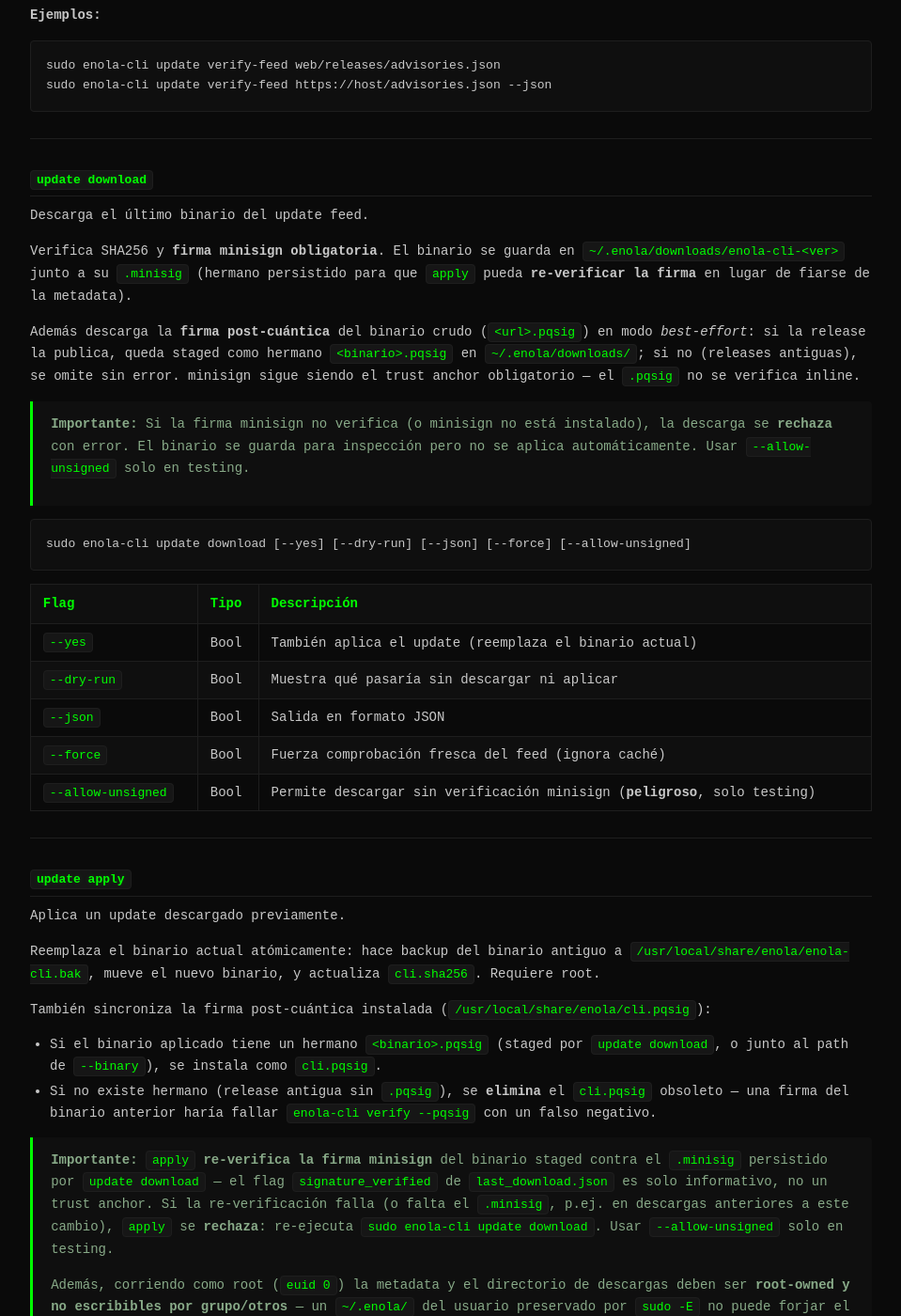
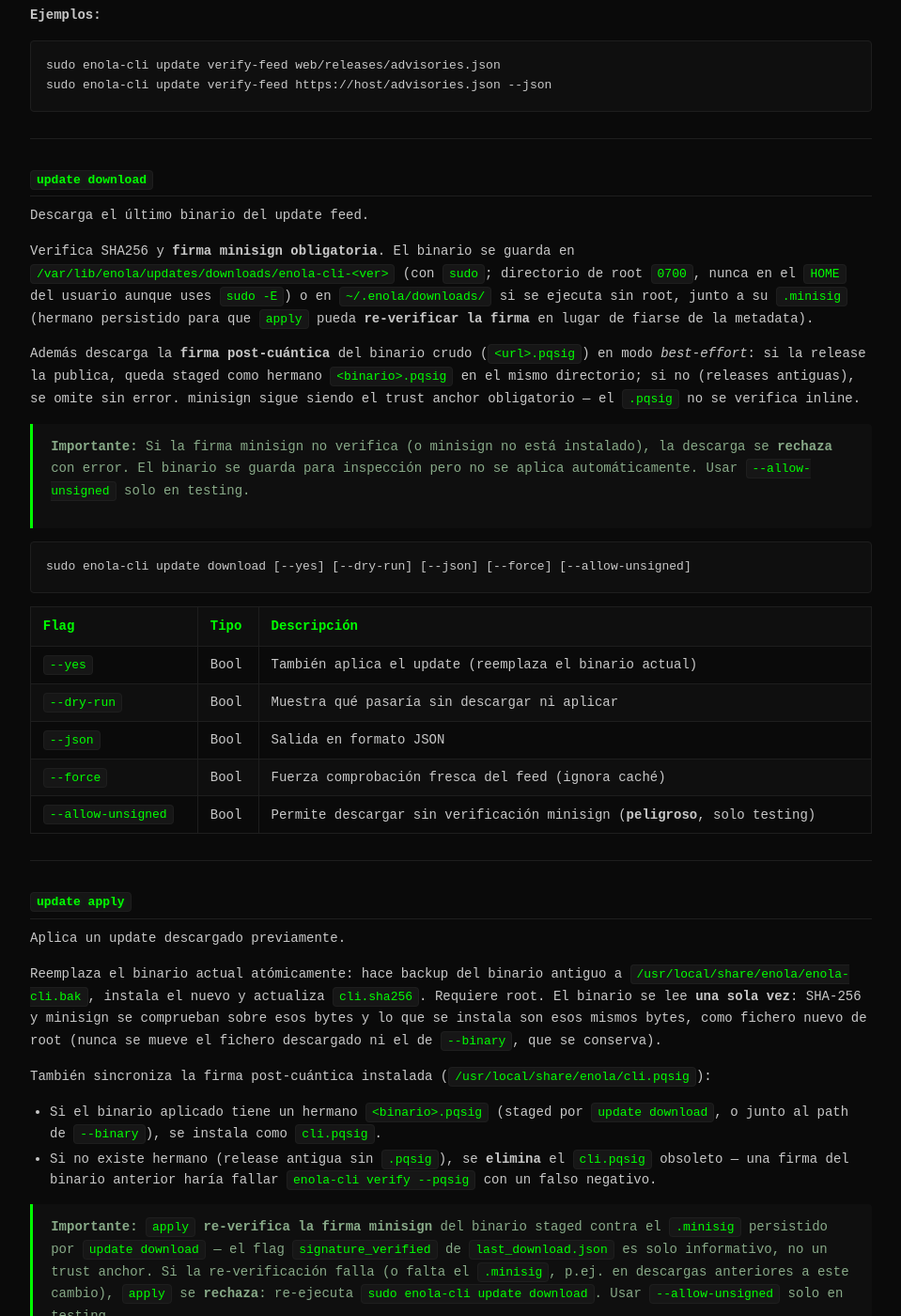
Before and after one commit to SalvadorPalmaRodriguez/enola-cli-lite, a Jekyll site: the page built from docs/user/update/commands-update.md, in a window 1280 px wide and 1400 px high, scrolled down 1955 px. Shown: the whole window at 94% size, without its empty margins (160-1119 px from the left). Built offline with Jekyll 4.4.1, drawn with Linux system fonts in a browser that asks for light colours; our own code applies the rules of GitHub Pages for plain Markdown files; some of the changed text lies outside the part shown.

Commit message:
docs(security): CHANGELOG [Unreleased] + DOC-SYNC del endurecimiento SEC-A1…A9
- CHANGELOG › Security: las 8 notas del bloque (listen loopback nginx/socat,
  locks en /run/enola/locks, instalador PQC pineado, ssh add-key sin
  symlinks, ~/.enola vía SafeDir, staging de updates en /var/lib/enola,
  entorno heredado sanitizado como root, /srv/enola-* 0700).
- config.example.toml + config-reference.md: claves/variables nuevas.
- commands-setup.md, commands-update.md, commands-ssh.md: comportamiento
  de setup --pqc-tls, update download/apply y ssh add-key.
- SECURITY.md (docs/user) y llms.txt/llms-full.txt sincronizados.

Verificación reproducible:
  bash docs/dev/audit/run_all.sh --profile cli --strict → checks 05/15 en verde

Build: sin cambios de código.

```diff
--- a/docs/user/update/commands-update.md
+++ b/docs/user/update/commands-update.md
@@ -89,13 +89,15 @@ sudo enola-cli update verify-feed https://host/advisories.json --json
 Descarga el último binario del update feed.
 
 Verifica SHA256 y **firma minisign obligatoria**. El binario se guarda en
-`~/.enola/downloads/enola-cli-<ver>` junto a su `.minisig` (hermano
+`/var/lib/enola/updates/downloads/enola-cli-<ver>` (con `sudo`; directorio de
+root `0700`, nunca en el `HOME` del usuario aunque uses `sudo -E`) o en
+`~/.enola/downloads/` si se ejecuta sin root, junto a su `.minisig` (hermano
 persistido para que `apply` pueda **re-verificar la firma** en lugar de
 fiarse de la metadata).
 
 Además descarga la **firma post-cuántica** del binario crudo (`<url>.pqsig`)
 en modo *best-effort*: si la release la publica, queda staged como hermano
-`<binario>.pqsig` en `~/.enola/downloads/`; si no (releases antiguas), se omite
+`<binario>.pqsig` en el mismo directorio; si no (releases antiguas), se omite
 sin error. minisign sigue siendo el trust anchor obligatorio — el `.pqsig` no
 se verifica inline.
 
@@ -122,8 +124,11 @@ sudo enola-cli update download [--yes] [--dry-run] [--json] [--force] [--allow-u
 Aplica un update descargado previamente.
 
 Reemplaza el binario actual atómicamente: hace backup del binario antiguo a
-`/usr/local/share/enola/enola-cli.bak`, mueve el nuevo binario, y actualiza
-`cli.sha256`. Requiere root.
+`/usr/local/share/enola/enola-cli.bak`, instala el nuevo y actualiza
+`cli.sha256`. Requiere root. El binario se lee **una sola vez**: SHA-256 y
+minisign se comprueban sobre esos bytes y lo que se instala son esos mismos
+bytes, como fichero nuevo de root (nunca se mueve el fichero descargado ni el
+de `--binary`, que se conserva).
 
 También sincroniza la firma post-cuántica instalada
 (`/usr/local/share/enola/cli.pqsig`):
@@ -142,10 +147,11 @@ También sincroniza la firma post-cuántica instalada
 > en descargas anteriores a este cambio), `apply` se **rechaza**: re-ejecuta
 > `sudo enola-cli update download`. Usar `--allow-unsigned` solo en testing.
 >
-> Además, corriendo como root (`euid 0`) la metadata y el directorio de
-> descargas deben ser **root-owned y no escribibles por grupo/otros** — un
-> `~/.enola/` del usuario preservado por `sudo -E` no puede forjar el
-> puntero al binario.
+> Además, corriendo como root (`euid 0`) la metadata, el directorio de
+> descargas, el binario staged y su `.minisig` deben ser **root-owned, no
+> enlaces simbólicos y no escribibles por grupo/otros**. Una descarga hecha con
+> una versión anterior (que la dejaba en `~/.enola/downloads/`) no se encuentra:
+> repite `sudo enola-cli update download`.
 >
 > Un `--binary <PATH>` pasado manualmente **siempre se considera no verificado**,
 > por lo que `apply --binary` exige `--allow-unsigned` (o
--- a/llms-full.txt
+++ b/llms-full.txt
@@ -169,7 +169,7 @@ All share the same lifecycle: `list`, `create --name <n> --http-port <p>`, `star
 - Tor client authorization uses x25519 keypairs (like SSH keys): client generates, sends public key to operator, operator authorizes.
 - Post-quantum measures: ML-DSA-65 release signatures, optional ML-KEM hybrid TLS stack (`setup --pqc-tls`), WireGuard preshared keys (`--psk`), SSH sntrup761x25519 KEX (`ssh-harden-pqc`), Tor auth key rotation.
 - Update security: advisory feed signed with minisign; binaries verified with SHA256 + minisign before applying; stable exit codes for scripting. At euid 0 (`sudo`), `[update]` is read only from root-owned `/etc/enola/config.toml` (`~/.enola/config.toml` is ignored).
-- Development-only env vars (never set in production, never via `sudo -E`; root processes evaluate them with a visible warning): `ENOLA_AUTO_SETUP=1` (non-TTY preflight may install deps via apt-get), `ENOLA_ALLOW_UNSIGNED_UPDATE=1` / `update apply --allow-unsigned` (skips minisign binary verification), `ENOLA_SKIP_ROOT_CHECK=1` (skips the root requirement), `ENOLA_MINISIGN_BIN` (alternative minisign path), `ENOLA_WEB_TOKEN` (pins the dashboard token, tests), `ENOLA_UPDATE_FEED_URL` / `ENOLA_UPDATE_SIGNATURE_URL` / `ENOLA_UPDATE_MINISIGN_PUBKEY` (update trust-anchor overrides; under euid 0 require `ENOLA_UPDATE_ENV_ANCHORS=1`). Full table: docs/user/general/config-reference.md, "Variables solo-desarrollo".
+- Development-only env vars (never set in production, never via `sudo -E`; root processes evaluate them with a visible warning): `ENOLA_AUTO_SETUP=1` (non-TTY preflight may install deps via apt-get), `ENOLA_ALLOW_UNSIGNED_UPDATE=1` / `update apply --allow-unsigned` (skips minisign binary verification), `ENOLA_SKIP_ROOT_CHECK=1` (skips the root requirement), `ENOLA_MINISIGN_BIN` (alternative minisign path; at euid 0 accepted only if the binary and every parent directory are root-owned), `ENOLA_WEB_TOKEN` (pins the dashboard token, tests), `ENOLA_UPDATE_FEED_URL` / `ENOLA_UPDATE_SIGNATURE_URL` / `ENOLA_UPDATE_MINISIGN_PUBKEY` (update trust-anchor overrides; under euid 0 require `ENOLA_UPDATE_ENV_ANCHORS=1`). At euid 0 the CLI also resets `PATH` to a fixed safe value and drops inherited `ENOLA_MANIFEST_PATH` and non-loopback `ENOLA_TOR_SOCKS_PROXY` (a remote Tor proxy goes in root-owned `/etc/enola/config.toml` or `--tor-socks`). Full table: docs/user/general/config-reference.md, "Variables solo-desarrollo".
 - MCP server security: read-only by default; mutating tools require explicit `--allow-write` plus optional allowlist (`--allow-tools`/`ENOLA_MCP_ALLOWED_TOOLS`/`[mcp].allowed_tools`, tool names or `family:sub` paths); destructive tools demand `"force": true` AND a two-step `confirm_token` (single-use, bound to exact args, 300s TTL, not surviving restarts); mutating/destructive calls are audit-logged (requested/rejected/simulated/confirmation_requested/authorized/ok/error) with secret redaction. `enola_run_command` never dispatches the `mcp`, `ask`, `ssh`, `uninstall`, `web`, `setup` families nor `update apply`, `test run`, `test benchmark`; dispatched subprocesses get a cleared env plus allowlist; at euid 0 the `[mcp]` section is read only from root-owned `/etc/enola/config.toml`.
 
 ## Links
--- a/llms.txt
+++ b/llms.txt
@@ -63,10 +63,10 @@ manages isolated Ollama (`enola-ai-<name>-ollama`) and Open WebUI (`enola-ai-<na
 Development-only escape hatches (never in production, never via `sudo -E`):
 `ENOLA_AUTO_SETUP=1` (non-TTY preflight auto-installs deps),
 `ENOLA_ALLOW_UNSIGNED_UPDATE=1` / `--allow-unsigned` (skips minisign
-verification), `ENOLA_SKIP_ROOT_CHECK=1`, `ENOLA_MINISIGN_BIN`,
+verification), `ENOLA_SKIP_ROOT_CHECK=1`, `ENOLA_MINISIGN_BIN` (at euid 0 only a fully root-owned path),
 `ENOLA_WEB_TOKEN`, `ENOLA_UPDATE_*` trust-anchor overrides (at euid 0 require
 `ENOLA_UPDATE_ENV_ANCHORS=1`, and `[update]` is read only from root-owned
-`/etc/enola/config.toml`). Root processes evaluate them with a visible warning.
+`/etc/enola/config.toml`). Root processes evaluate them with a visible warning; at euid 0 `PATH` is reset to a fixed safe value and inherited `ENOLA_MANIFEST_PATH` / non-loopback `ENOLA_TOR_SOCKS_PROXY` are dropped.
 Full table in config-reference.md "Variables solo-desarrollo".
 
 ## Documentation (Spanish)
```
Also changed, not shown: other parts of docs/user/update/commands-update.md (+1 -1 lines), config.example.toml (+6 -2 lines), docs/user/general/SECURITY.md (+7 -2 lines), docs/user/general/config-reference.md (+6 -2 lines), docs/user/setup/commands-setup.md (+2 -2 lines), docs/user/ssh/commands-ssh.md (+7 -1 lines), CHANGELOG.md.
